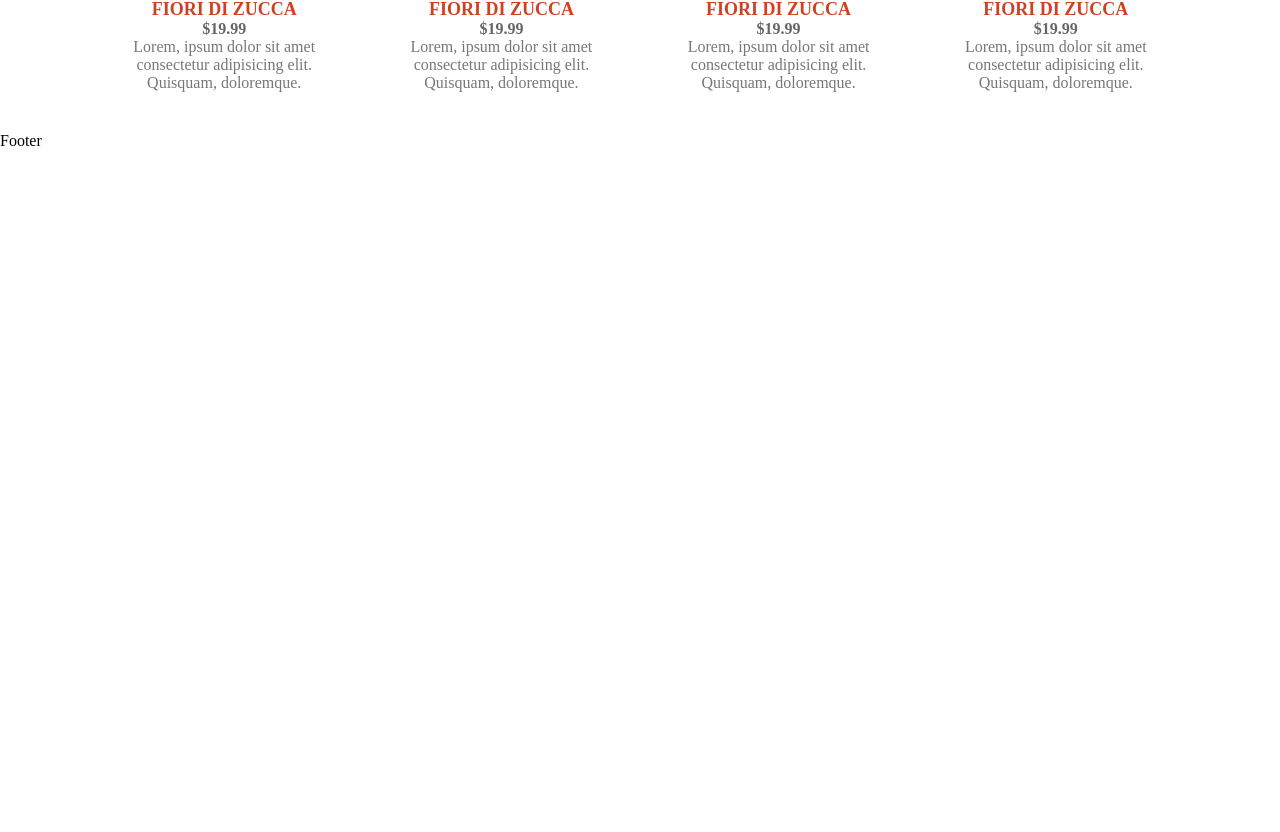
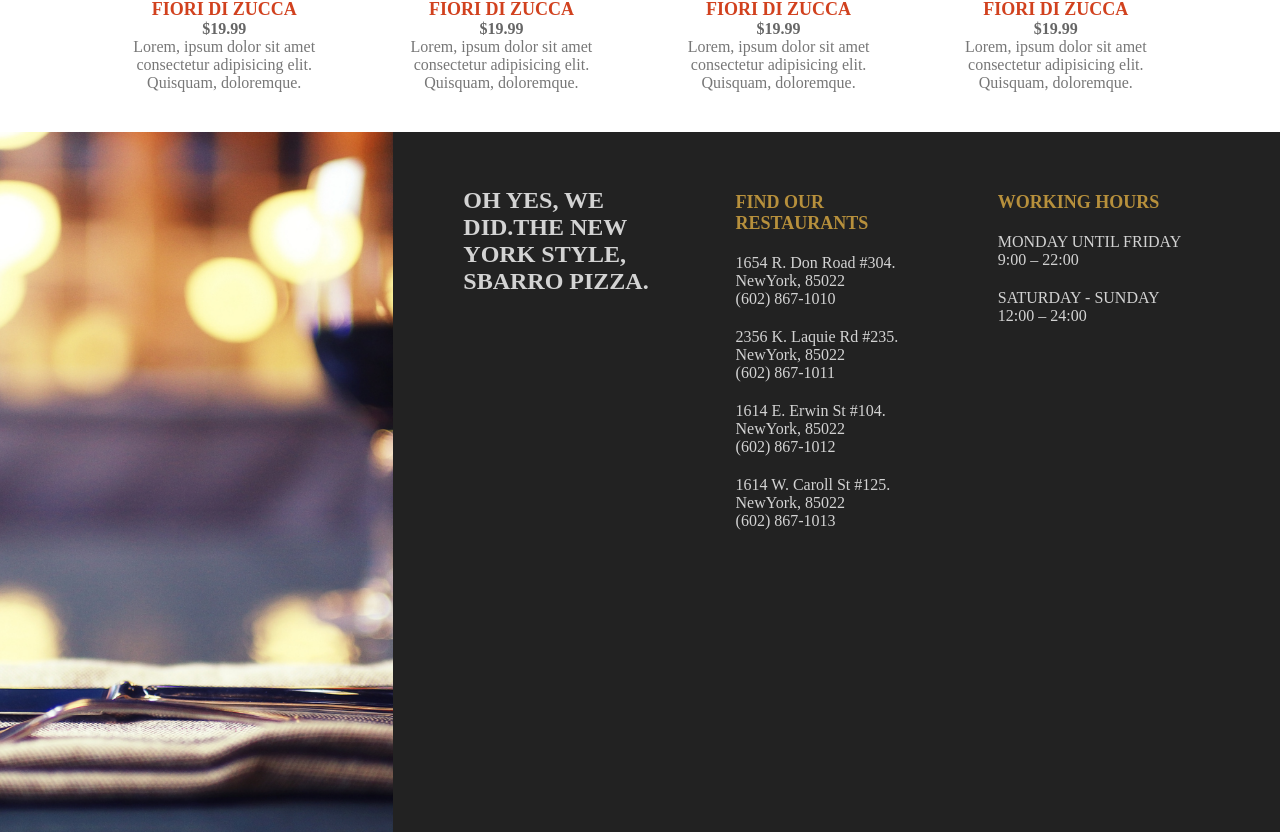
Before and after one commit to asish918/MERN-Food-Ordering, a Next.js app: page / in a window 1280 px wide. Shown: the part 1719-2551 px from the top of the page. Before the commit the page ends 1869 px from the top, so only its background shows below. Built offline with nearby package versions, Linux system fonts and the light colour scheme.

Commit message:
Styled the Footer

```diff
--- a/src/components/Footer.jsx
+++ b/src/components/Footer.jsx
@@ -1,9 +1,55 @@
+import Image from "next/image";
+import styles from "../styles/Footer.module.css";
+
 const Footer = () => {
     return (
-        <div>
-            Footer
+        <div className={styles.container}>
+            <div className={styles.item}>
+                <Image src="/bg.png" objectFit="cover" layout="fill" alt="" />
+            </div>
+            <div className={styles.item}>
+                <div className={styles.card}>
+                    <h2 className={styles.motto}>
+                        OH YES, WE DID.THE NEW YORK STYLE, SBARRO PIZZA.
+                    </h2>
+                </div>
+                <div className={styles.card}>
+                    <h1 className={styles.title}>FIND OUR RESTAURANTS</h1>
+                    <p className={styles.text}>
+                        1654 R. Don Road #304.
+                        <br /> NewYork, 85022
+                        <br /> (602) 867-1010
+                    </p>
+                    <p className={styles.text}>
+                        2356 K. Laquie Rd #235.
+                        <br /> NewYork, 85022
+                        <br /> (602) 867-1011
+                    </p>
+                    <p className={styles.text}>
+                        1614 E. Erwin St #104.
+                        <br /> NewYork, 85022
+                        <br /> (602) 867-1012
+                    </p>
+                    <p className={styles.text}>
+                        1614 W. Caroll St #125.
+                        <br /> NewYork, 85022
+                        <br /> (602) 867-1013
+                    </p>
+                </div>
+                <div className={styles.card}>
+                    <h1 className={styles.title}>WORKING HOURS</h1>
+                    <p className={styles.text}>
+                        MONDAY UNTIL FRIDAY
+                        <br /> 9:00 – 22:00
+                    </p>
+                    <p className={styles.text}>
+                        SATURDAY - SUNDAY
+                        <br /> 12:00 – 24:00
+                    </p>
+                </div>
+            </div>
         </div>
-    )
-}
+    );
+};
 
-export default Footer
+export default Footer;
--- /dev/null
+++ b/src/styles/Footer.module.css
@@ -0,0 +1,38 @@
+.container {
+    height: calc(100vh - 100px);
+    background-color: #222;
+    display: flex;
+}
+
+.item {
+    flex: 1;
+    position: relative;
+    display: flex;
+    align-items: baseline;
+}
+
+.item:last-child {
+    flex: 2;
+    padding: 50px;
+    justify-content: space-between;
+}
+
+.card {
+    flex: 1;
+    padding: 0 20px;
+}
+
+.title {
+    font-size: 18px;
+    color: #b7903c;
+    padding: 10px;
+}
+
+.text {
+    padding: 10px;
+    color: lightgray;
+}
+
+.motto {
+    color: rgb(211, 211, 211);
+}
```
